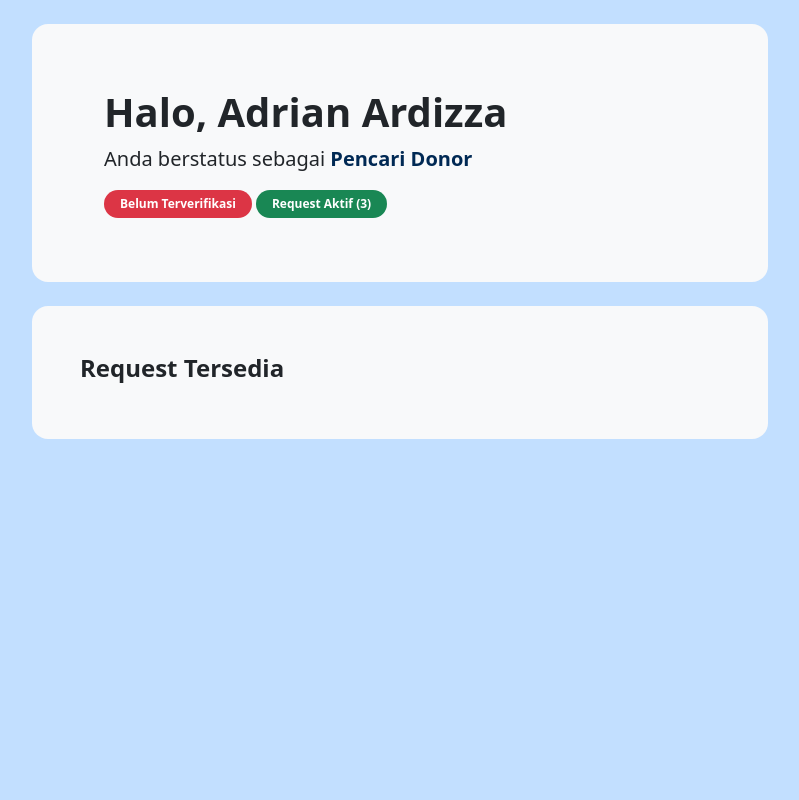
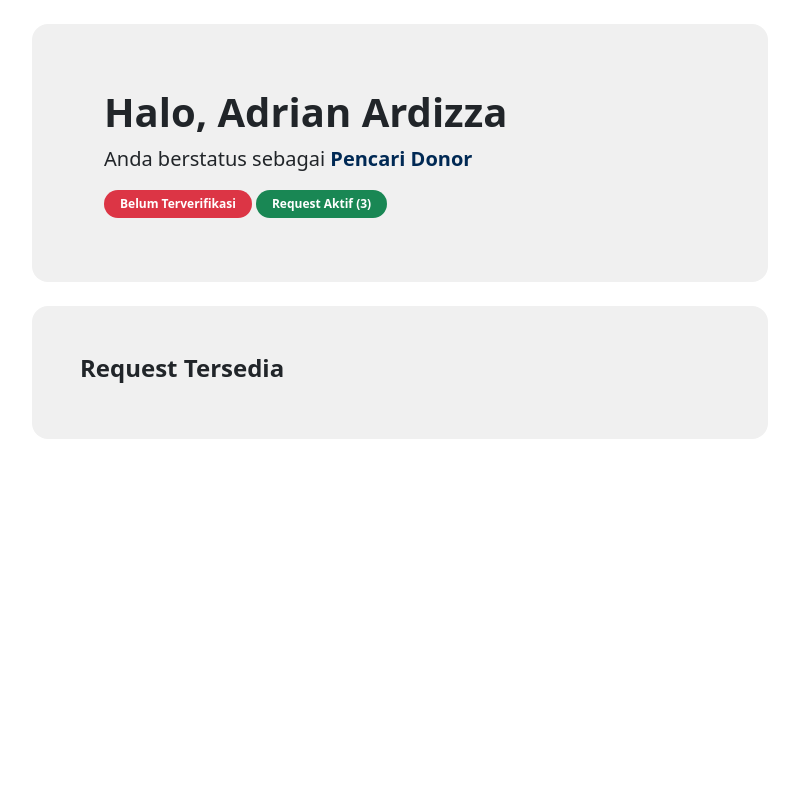
Before and after one commit to Pejuang-PBP/tk1-pbp, a Django app: page /dashboard/ in a window 1280 px wide. Shown: the whole page, without its empty margins (50-849 px from the left). Run offline with Django 3.2, Linux system fonts and the light colour scheme.

Commit message:
Removed background (temp)

```diff
--- a/dashboard_pencari_donor/templates/index_pencari_donor.html
+++ b/dashboard_pencari_donor/templates/index_pencari_donor.html
@@ -1,7 +1,7 @@
 {% extends "bootstrap_skeleton.html" %}
 {% load static %}
 
-{% block title %} Hello, World! {% endblock %}
+{% block title %} KonvaSearch - Dashboard {% endblock %}
 
 {% block head %}
   <link
@@ -15,11 +15,11 @@
 {% endblock %}
 
 {% block content %}
-<div style="min-height: 100vh" class="w-100 h-100 py-4 bg-beau-blue">
+<div style="min-height: 100vh" class="w-100 h-100 py-4">
   <div class="container">
     <div class="row">
       <div class="col-sm-8 user-select-none">
-        <div class="p-5 mb-4 bg-light rounded-10">
+        <div class="p-5 mb-4 bg-less-light rounded-10">
           <div class="container-fluid py-3">
             <h1 class="display-6 fw-bold">Halo, Adrian Ardizza</h1>
             <p class="fs-5">
@@ -35,9 +35,8 @@
     </div>
     <div class="row">
       <div class="col-sm-8">
-        <div class="p-5 mb-4 bg-light rounded-10">
+        <div class="p-5 mb-4 bg-less-light rounded-10">
           <h4 class="fw-bold">Request Tersedia</h4>
-
         </div>
       </div>
     </div>
--- a/static/main.css
+++ b/static/main.css
@@ -21,3 +21,7 @@
 .text-carnelian {
   color: #AF0011;
 }
+
+.bg-less-light {
+  background-color: #f0f0f0;
+}
```
